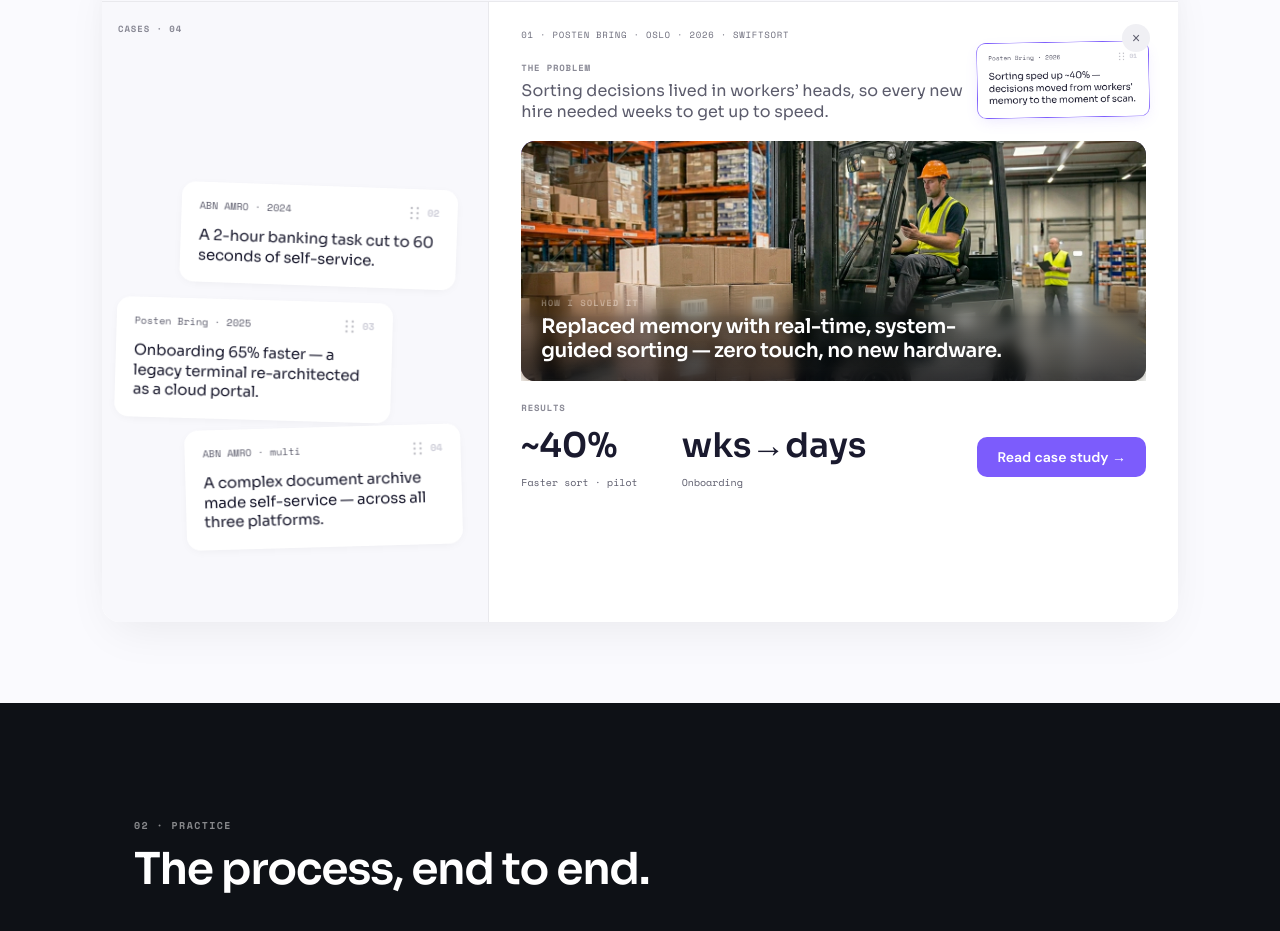
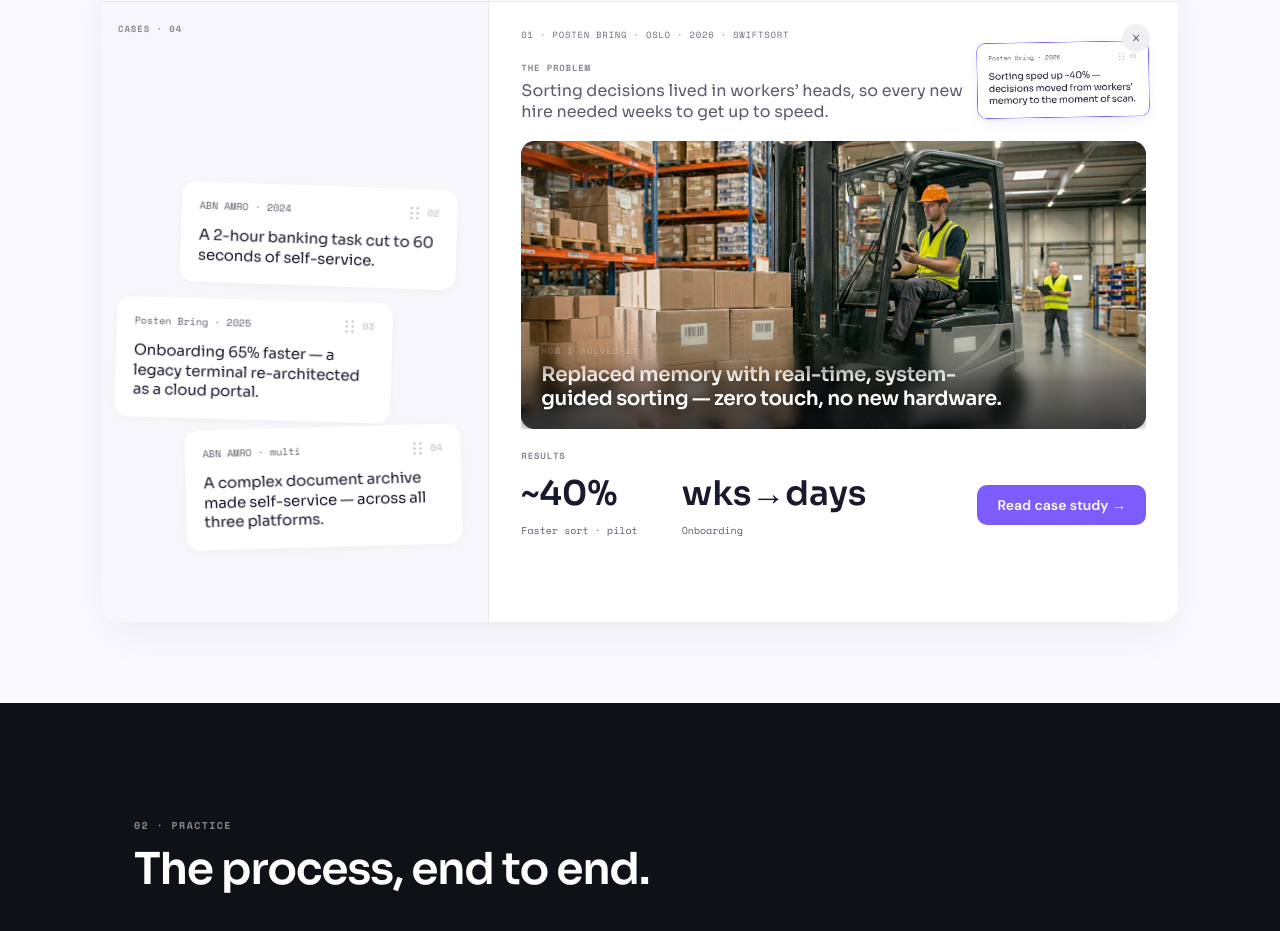
Before and after one commit to ykshettydesign/YKShetty-portfolio, a React (Vite) app: page / in a window 1280 px wide. Shown: the part 895-1826 px from the top of the page. Built offline with nearby package versions, Linux system fonts and the light colour scheme.

Commit message:
Update global.css

```diff
--- a/src/styles/global.css
+++ b/src/styles/global.css
@@ -239,7 +239,7 @@ img { max-width: 100%; }
   display: flex;
   align-items: flex-end;
   overflow: hidden;
-  min-height: clamp(224px, 30vh, 288px);
+  min-height: clamp(269px, 36vh, 346px);
   border-radius: 14px;
   background: linear-gradient(135deg, var(--accent-strong), var(--bg-inverse));
 }
@@ -257,13 +257,15 @@ img { max-width: 100%; }
   position: relative;
   z-index: 2;
   width: 100%;
-  padding: 18px 20px 17px;
+  padding: 30px 20px 17px;
   color: #fff;
-  background: linear-gradient(to top, rgba(8, 8, 16, 0.66) 0%, rgba(8, 8, 16, 0.30) 62%, rgba(8, 8, 16, 0) 100%);
+  background: linear-gradient(to top, rgba(8, 8, 16, 0.66) 0%, rgba(8, 8, 16, 0.26) 55%, rgba(8, 8, 16, 0) 100%);
   -webkit-backdrop-filter: blur(7px);
   backdrop-filter: blur(7px);
-  -webkit-mask-image: linear-gradient(to top, #000 62%, transparent 100%);
-  mask-image: linear-gradient(to top, #000 62%, transparent 100%);
+  /* long, smooth feather so the top of the blur dissolves into the image
+     instead of showing a hard panel edge */
+  -webkit-mask-image: linear-gradient(to top, #000 40%, transparent 96%);
+  mask-image: linear-gradient(to top, #000 40%, transparent 96%);
 }
 .case-cover-hero__kicker {
   font-family: var(--font-mono);
```
